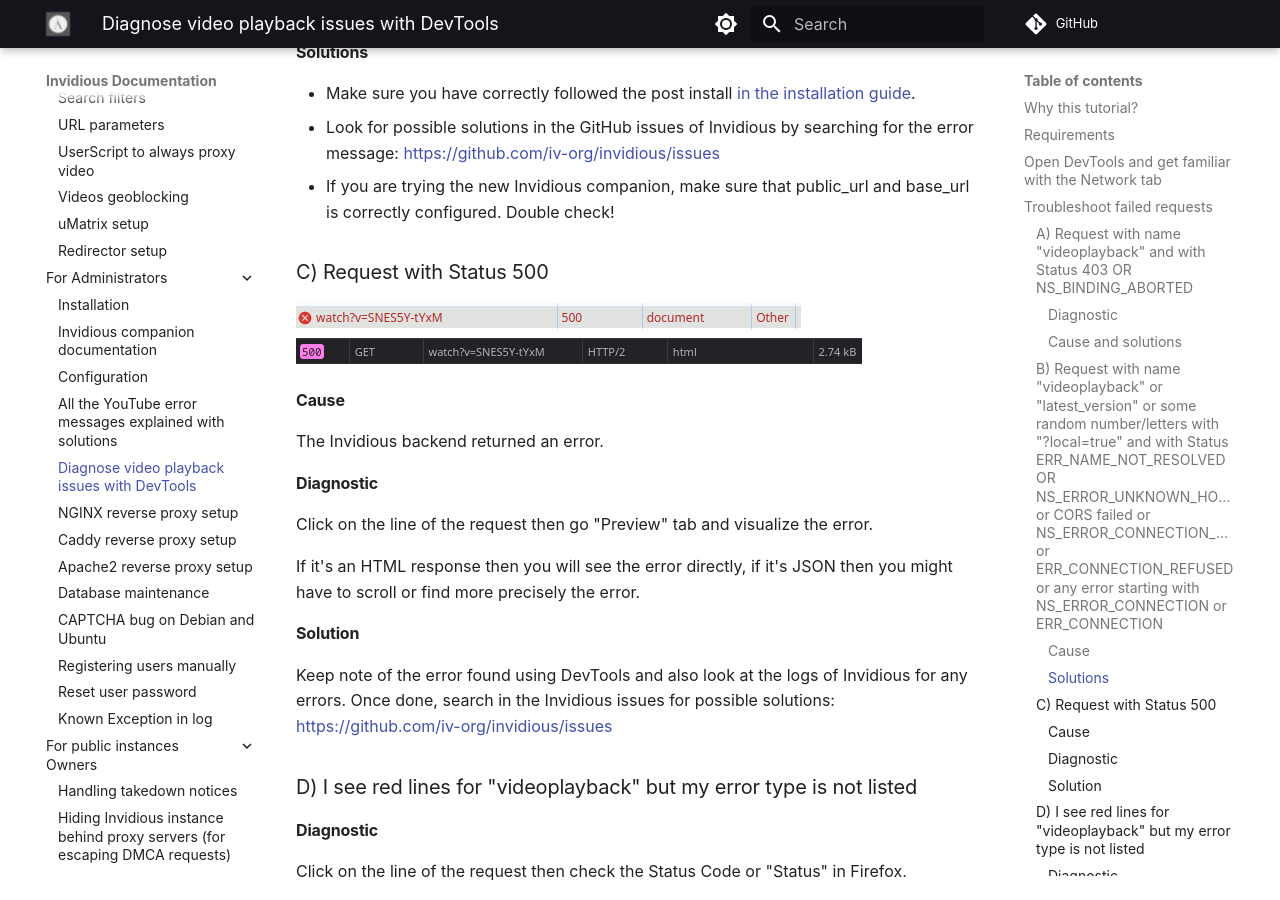
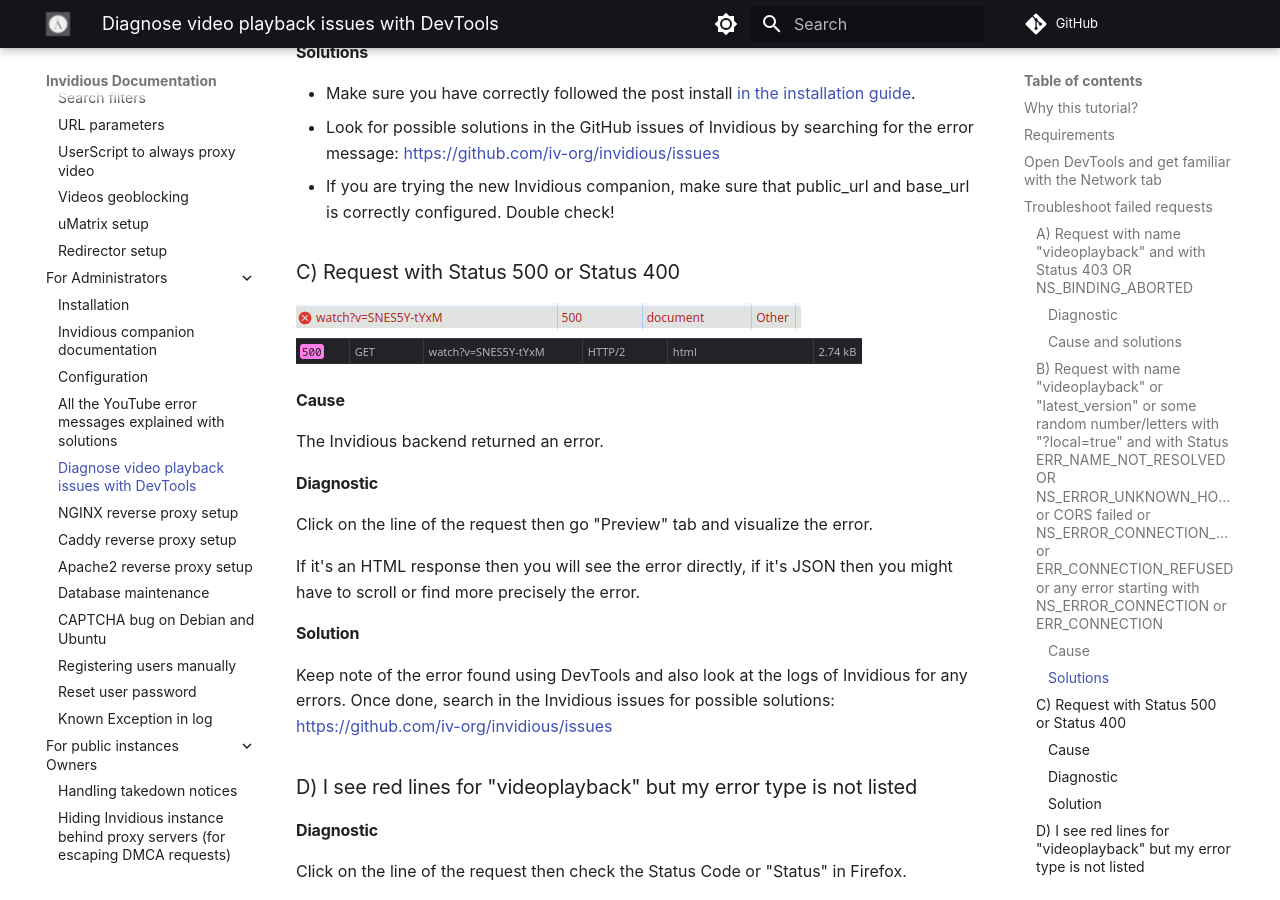
Before and after one commit to iv-org/documentation, an MkDocs documentation site: the page built from docs/devtools.md, in a window 1280 px wide and 900 px high, scrolled down 2933 px. Built offline with MkDocs 1.6.1 and Material for MkDocs 9.7.7, drawn with Linux system fonts in a browser that asks for light colours; comment, search, counter and statistics services are not loaded.

Commit message:
devtools: add status 400 to the list too

```diff
--- a/docs/devtools.md
+++ b/docs/devtools.md
@@ -66,7 +66,7 @@
 - Look for possible solutions in the GitHub issues of Invidious by searching for the error message: https://github.com/iv-org/invidious/issues
 - If you are trying the new Invidious companion, make sure that public_url and base_url is correctly configured. Double check!
 
-### C) Request with Status 500
+### C) Request with Status 500 or Status 400
 
 ![error with status 500](./images/devtools-chrome-500.png)
 ![error with status 500](./images/devtools-firefox-500.png)
```
